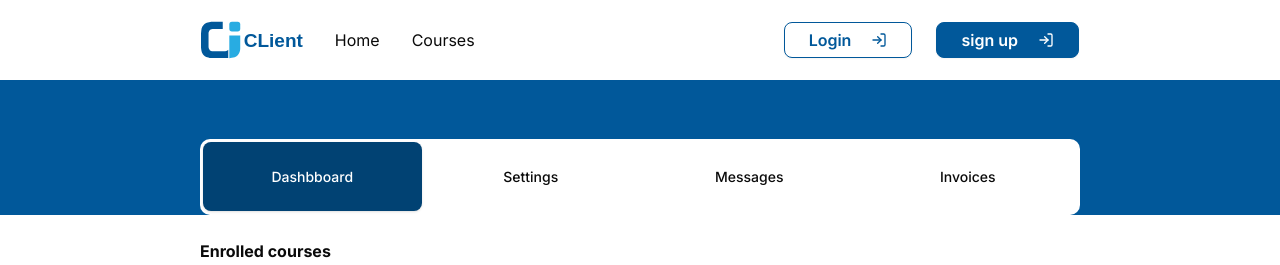
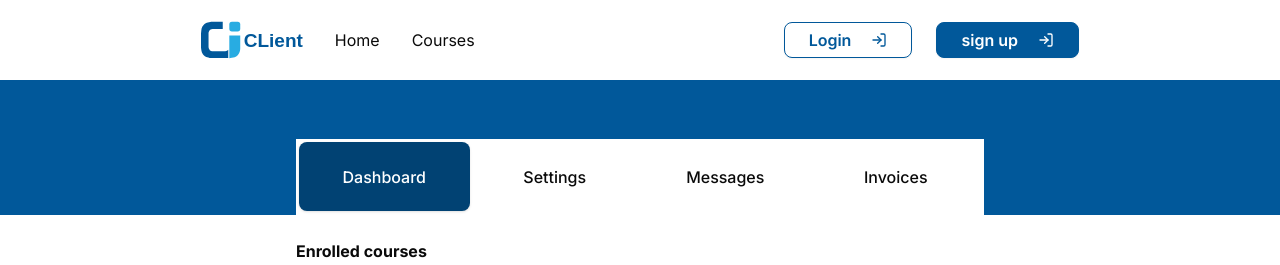
Before and after one commit to TESHU21/learning-management-system, a React (Vite) app in the folder frontend/: page /portal in a window 1280 px wide. Shown: the top 265 px of the page. Built offline with nearby package versions, Linux system fonts and the light colour scheme; a web font is replaced by a local one.

Commit message:
Fix Responsiveness of Portal.jsx

```diff
--- a/frontend/src/pages/portal/Portal.jsx
+++ b/frontend/src/pages/portal/Portal.jsx
@@ -10,21 +10,24 @@ const Portal = () => {
       <Tabs defaultValue="dashboard" className="py-0">
         {/* Blue full-width header */}
         <div className="w-full bg-blue-primary h-[135px] relative flex items-end z-10">
-          {/* Tabs list centered and narrow */}
-          <TabsList className="flex justify-center w-full h-[76px] mx-[200px] bg-white mb-[0.5px] shadow-none ring-0 border-0 ">
-            <TabsTrigger value="dashboard" className="data-[state=active]:bg-[#014273] data-[state=active]:text-white ">Dashbboard</TabsTrigger>
-            <TabsTrigger value="settings" className="data-[state=active]:bg-[#014273] data-[state=active]:text-white">Settings</TabsTrigger>
-            <TabsTrigger value="message" className="data-[state=active]:bg-[#014273] data-[state=active]:text-white">Messages</TabsTrigger>
-            <TabsTrigger value="invoices" className="data-[state=active]:bg-[#014273] data-[state=active]:text-white">Invoices</TabsTrigger>
-          </TabsList>
+          {/* Responsive container */}
+          <div className="w-full px-4 sm:px-6 md:px-12 lg:px-24 md:mx-[200px]">
+            {/* Tabs list responsive */}
+            <TabsList className="flex justify-between  sm:justify-center w-full h-[76px] bg-white mb-[0.5px] shadow-none ring-0 border-0 rounded-none">
+              <TabsTrigger value="dashboard" className="data-[state=active]:bg-[#014273] data-[state=active]:text-white text-sm sm:text-base">Dashboard</TabsTrigger>
+              <TabsTrigger value="settings" className="data-[state=active]:bg-[#014273] data-[state=active]:text-white text-sm sm:text-base">Settings</TabsTrigger>
+              <TabsTrigger value="message" className="data-[state=active]:bg-[#014273] data-[state=active]:text-white text-sm sm:text-base">Messages</TabsTrigger>
+              <TabsTrigger value="invoices" className="data-[state=active]:bg-[#014273] data-[state=active]:text-white text-sm sm:text-base">Invoices</TabsTrigger>
+            </TabsList>
+          </div>
         </div>
 
         {/* Tabs content below the blue background */}
-        <div className="mt-4 w-full">
-          <TabsContent value="dashboard"><Dashboard/></TabsContent>
-          <TabsContent value="settings"><Settings/></TabsContent>
+        <div className="mt-4 w-full px-4 sm:px-6 md:px-12 lg:px-24">
+          <TabsContent value="dashboard"><Dashboard /></TabsContent>
+          <TabsContent value="settings"><Settings /></TabsContent>
           <TabsContent value="message">Make changes Message.</TabsContent>
-          <TabsContent value="invoices"><Invoices/></TabsContent>
+          <TabsContent value="invoices"><Invoices /></TabsContent>
         </div>
       </Tabs>
     </div>
```
